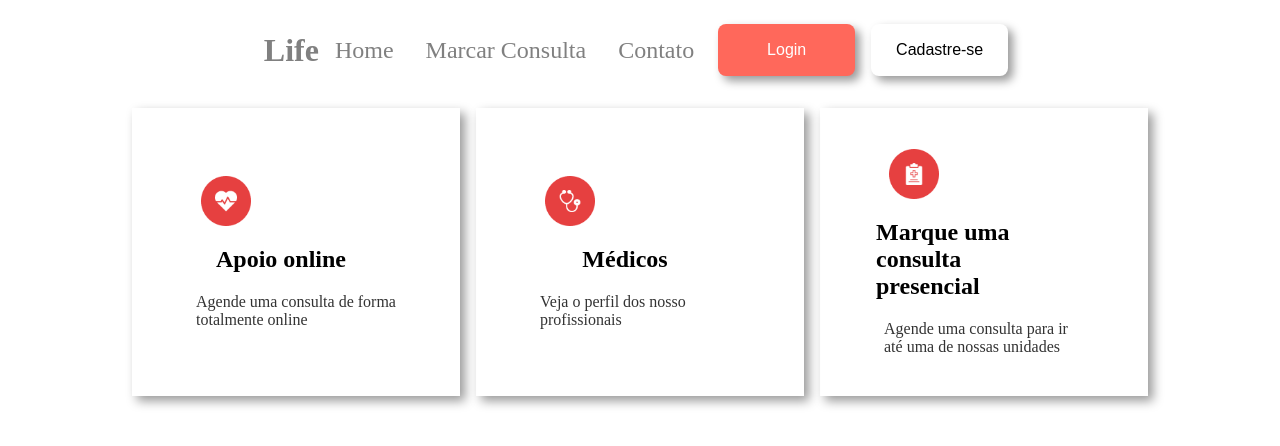
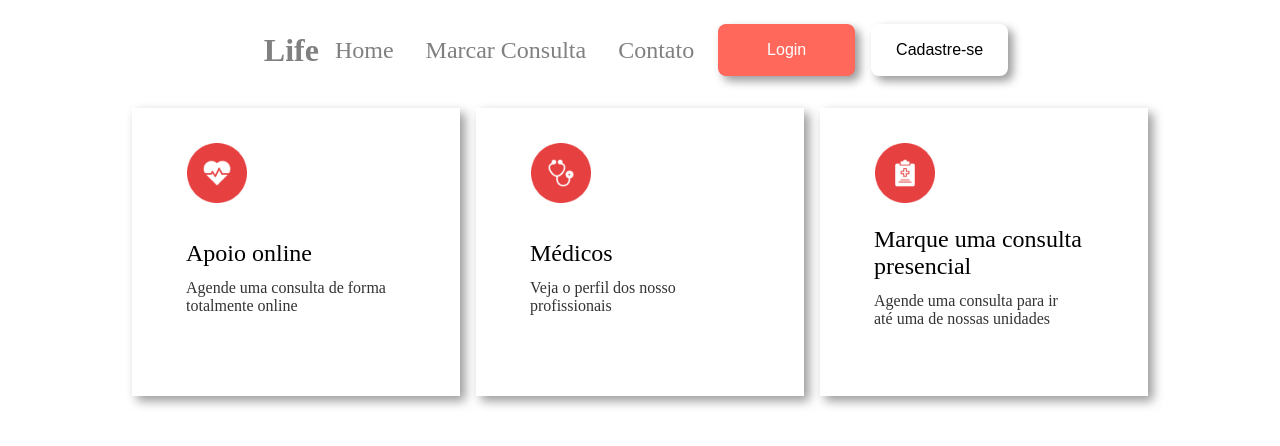
Before and after one commit to DanielFreitassc/LojaSpringComMongoDB, a React (Vite) app in the folder Telemedicina/: page / in a window 1280 px wide. Shown: the top 446 px of the page. Built offline with nearby package versions, Linux system fonts and the light colour scheme.

Commit message:
Refactor: arrumando cards

```diff
--- a/Telemedicina/src/components/cards/index.jsx
+++ b/Telemedicina/src/components/cards/index.jsx
@@ -1,11 +1,10 @@
-import React from 'react';
 import './style.css';
 
 const Cards = ({ data }) => {
     return (
         <div className="card">
-            <img src={data.icon} alt="icone" className="card-icon" />
-            <h1 className="card-title">{data.title}</h1>
+            <div className='icon-c'><img src={data.icon} alt="icone" className="card-icon" /></div>
+            <span className="card-title">{data.title}</span>
             <p className="card-body">{data.body}</p>
         </div>
     );
--- a/Telemedicina/src/components/cards/style.css
+++ b/Telemedicina/src/components/cards/style.css
@@ -1,24 +1,33 @@
-.card {
+.icon-c {
+    top: 35px;
+    left: 55px;
+    position: absolute;
+}
+    .card {
+    position: relative;
     display: flex;
     flex-direction: column;
     justify-content: center;
-    align-items: center;
+
     box-shadow: 5px 5px 10px rgba(0, 0, 0, 0.4);
     height: 288px;
     width: 328px;
     margin: 8px;
-    padding: 16px;
+    padding-left: 54px;
+    gap: 12px;
 }
 
 .card-icon {
-    width: 50px;
-    height: 50px;
-    margin-right: 140px;
+    width: 60px;
+    height: 60px;
+    margin-right: 130px;
 }
 
 .card-title {
     font-size: 1.5em;
-    margin: 20px 70px 20px 40px;
+    font-weight: 500;
+    margin-top: 50px;
+
 }
 
 .card-body {
```
